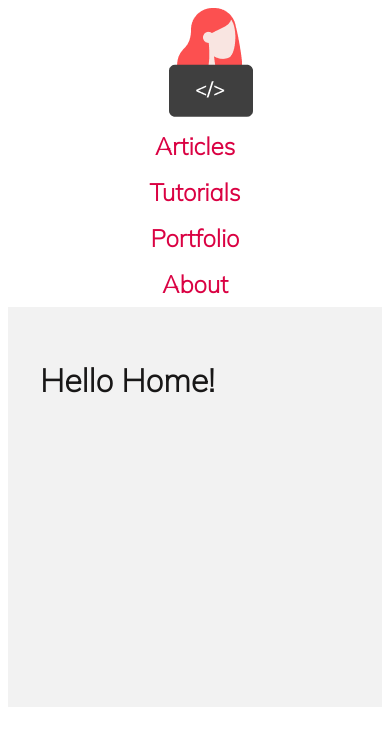
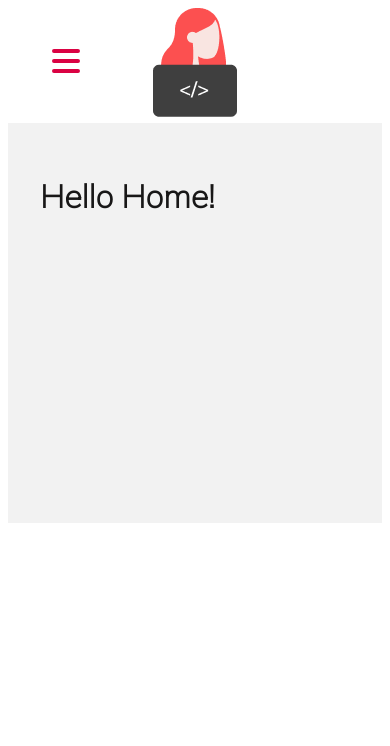
Before and after one commit to tasteslikestrawberries/tasteslikestrawberries.github.io, a React (Create React App) app: page / in a window 390 px wide. Shown: the top 746 px of the page. Built offline with nearby package versions, Linux system fonts and the light colour scheme.

Commit message:
working on mobile menu

```diff
--- a/package.json
+++ b/package.json
@@ -11,6 +11,7 @@
     "@testing-library/user-event": "^12.8.3",
     "react": "^17.0.2",
     "react-dom": "^17.0.2",
+    "react-icons": "^4.2.0",
     "react-router-dom": "^5.2.0",
     "react-scripts": "4.0.3",
     "web-vitals": "^1.1.1"
--- a/src/App.css
+++ b/src/App.css
@@ -51,22 +51,76 @@
     padding-left: 2rem;
   }
 
-/* Responsive Nav Bar */
+
+/*HAMBURGER MENU*/
+.hamburger {
+  position: relative;
+}
+
+.hamburger button {
+  position: fixed;
+  left: 40px;
+  top: 40px;
+  z-index: 20;
+  cursor: pointer;
+  background: transparent;
+  outline: none; /*outline should exist for accessibility!*/
+  border: none;
+  box-shadow: none;
+}
+
+.hamburgerMenu {
+  list-style: none;
+  position: fixed;
+  top: 0;
+  left: 0;
+  bottom: 0;
+  background: #da0243;
+  height: 100vh;
+  width: 0;
+  max-width: 290px;
+  z-index: 10;
+}
+
+.hamburgerMenu.showMenu {
+  width: 100%;
+}
+
+.hamburger a {
+
+  text-decoration: none;
+  text-transform: uppercase;
+  font-weight: bold;
+  color: white;
+}
+
+.hamburgerMenu li:first-child {
+  margin-top: 7rem;
+}
+
+/*RESPONSIVE NAVIGATION*/
+@media only screen and ( min-width: 600px ) {
+  .hamburger {
+    display:none;
+  }
+
+}
+
 @media all and (max-width: 600px) {
-  nav ul {
+  .hamburgerMenu {
     flex-direction: column;
   }
 
   #logo {
     margin:auto;
+    padding:0;
   }
 
   nav ul li {
-    padding: 0.5rem;
-    margin: auto;
+    display: none;
+  }
 
-    /* display:none; */ /*add menu button later*/
-  }
+
 
 }
 
--- a/src/App.js
+++ b/src/App.js
@@ -12,6 +12,7 @@ import Tutorials from './pages/tutorials';
 import Portfolio from './pages/portfolio';
 import About from './pages/about';
 import Navigation from './components/navigation';
+import Hamburger from './components/hamburger';
 
 //styles
 import './App.css';
@@ -21,6 +22,7 @@ export default function App() {
    <Router>
 
     <>
+    <Hamburger />
     <Navigation />
 
     { /* A <Switch> looks through its children <Route>s and
--- /dev/null
+++ b/src/components/hamburger.js
@@ -0,0 +1,71 @@
+import React, { useState } from 'react';
+import {
+    Link
+  } from "react-router-dom";
+
+  //react icons (https://react-icons.github.io/react-icons/)
+import { HiOutlineX } from 'react-icons/hi';
+import { HiMenu } from 'react-icons/hi';
+
+const Hamburger = () => {
+    const [hamburgerOpen, setHamburgerOpen] = useState(false)
+    const handleToggle = () => {
+        setHamburgerOpen(prev => !prev)
+      }
+      const closeMenu = () => {
+        setHamburgerOpen(false)
+      }
+        return (
+            <nav className="hamburger">
+                <button onClick={handleToggle}>{hamburgerOpen ? (
+                     <HiOutlineX style={{ color: "#ffffff", width: "40px", height: "40px" }} />
+                    ) : (
+                    <HiMenu style={{ color: "#da0243", width: "40px", height: "40px" }} />
+                    )}
+                </button>
+
+                    <ul className={`hamburgerMenu ${hamburgerOpen ? " showMenu" : ""}`}>
+                        <li>
+                            <Link onClick={() => closeMenu()} to='/articles'>Articles</Link>
+                        </li>
+                        <li>
+                            <Link onClick={() => closeMenu()} to='/tutorials'>Tutorials</Link>
+                        </li>
+                        <li>
+                            <Link onClick={() => closeMenu()} to='/portfolio'>Portfolio</Link>
+                        </li>
+                        <li>
+                            <Link onClick={() => closeMenu()} to='/about'>About</Link>
+                        </li>
+                    </ul>
+
+
+            </nav>
+   );
+}
+
+export default Hamburger
+
+
+
+ //initial state set to false->menu hidden. Then, onclick, call the updater function, setHamburgerOpen, to update the state
+ //if true->close, else->open
+
+ /*
+ We could use
+
+ const handleToggle = () => {
+  setNavbarOpen(!navbarOpen)
+}
+
+It will work. But we should not use this approach if the state depends on the previous.
+Remember, we are toggling the button text. And this depends on the Boolean value (true or false) of the state variable.
+*/
+
+/*
+We are simply adding a showMenu class to the ul only if the state variable, navbarOpen is true.
+When it is false, we remove the class.
+*/
+
+
+//https://ibaslogic.com/how-to-add-hamburger-menu-in-react/
```
Also changed, not shown: src/components/assets/logo2.png (deleted), 1 other file (tests, documents, lock files or other folders).
